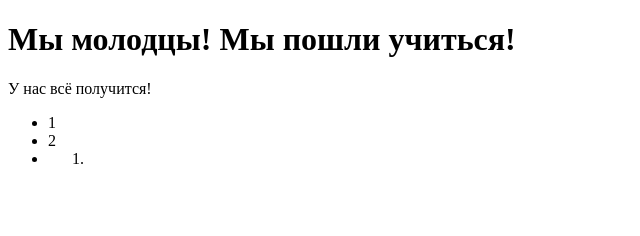
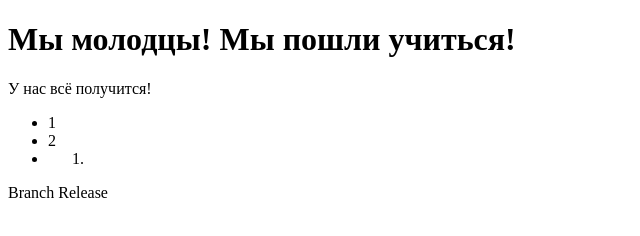
Before and after one commit to AndreiMedvedevSaratov/maxima4, a plain HTML site: page index.html in a window 1280 px wide. Shown: the whole page, without its empty margins (0-640 px from the left). Drawn offline with Linux system fonts and the light colour scheme.

Commit message:
Branch release - commit 1

```diff
--- a/index.html
+++ b/index.html
@@ -22,6 +22,8 @@
       </ol>
     </li>
   </ul>
+
+  <p>Branch Release</p>
 </body>
 
 </html>
```
